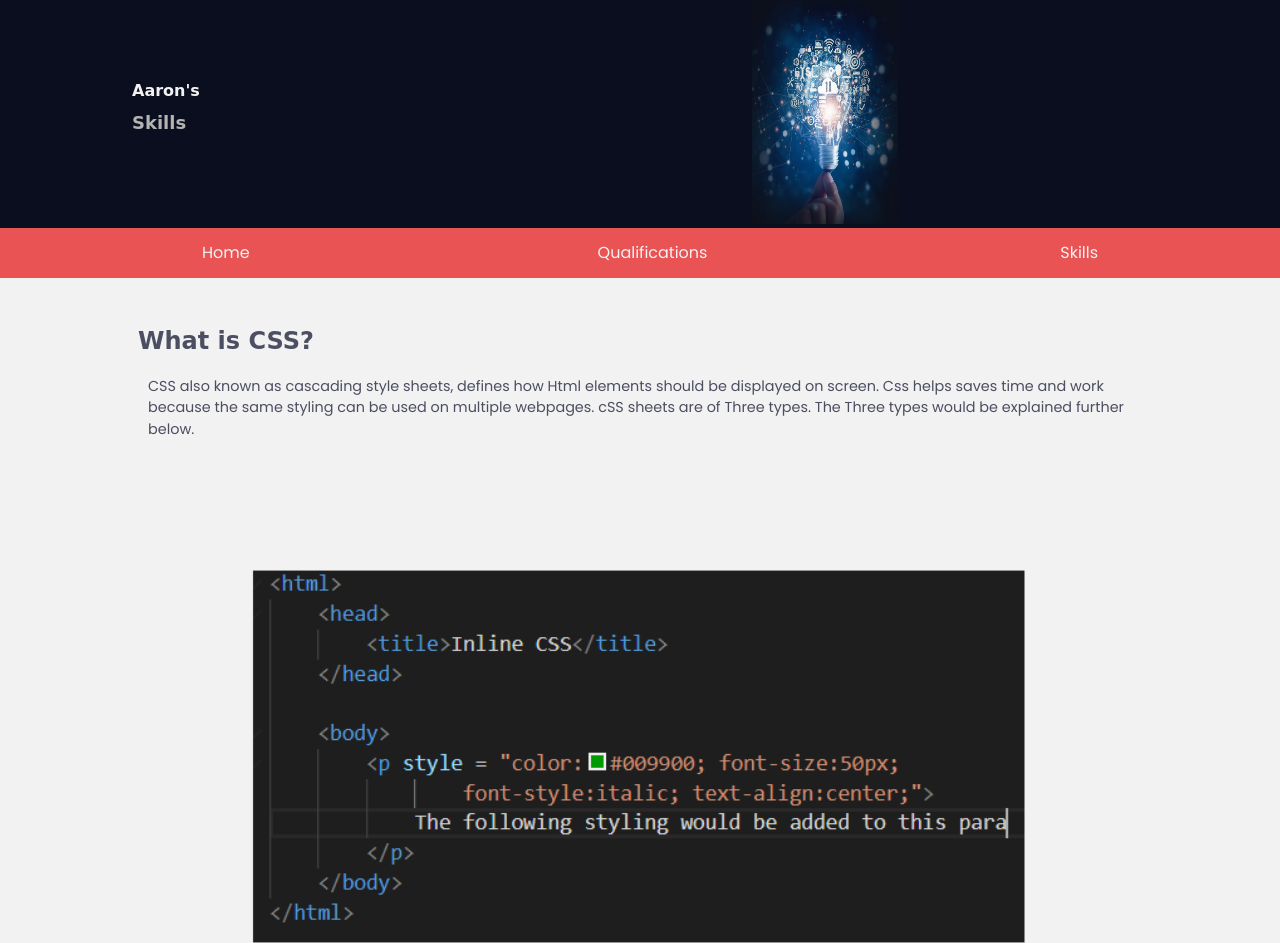
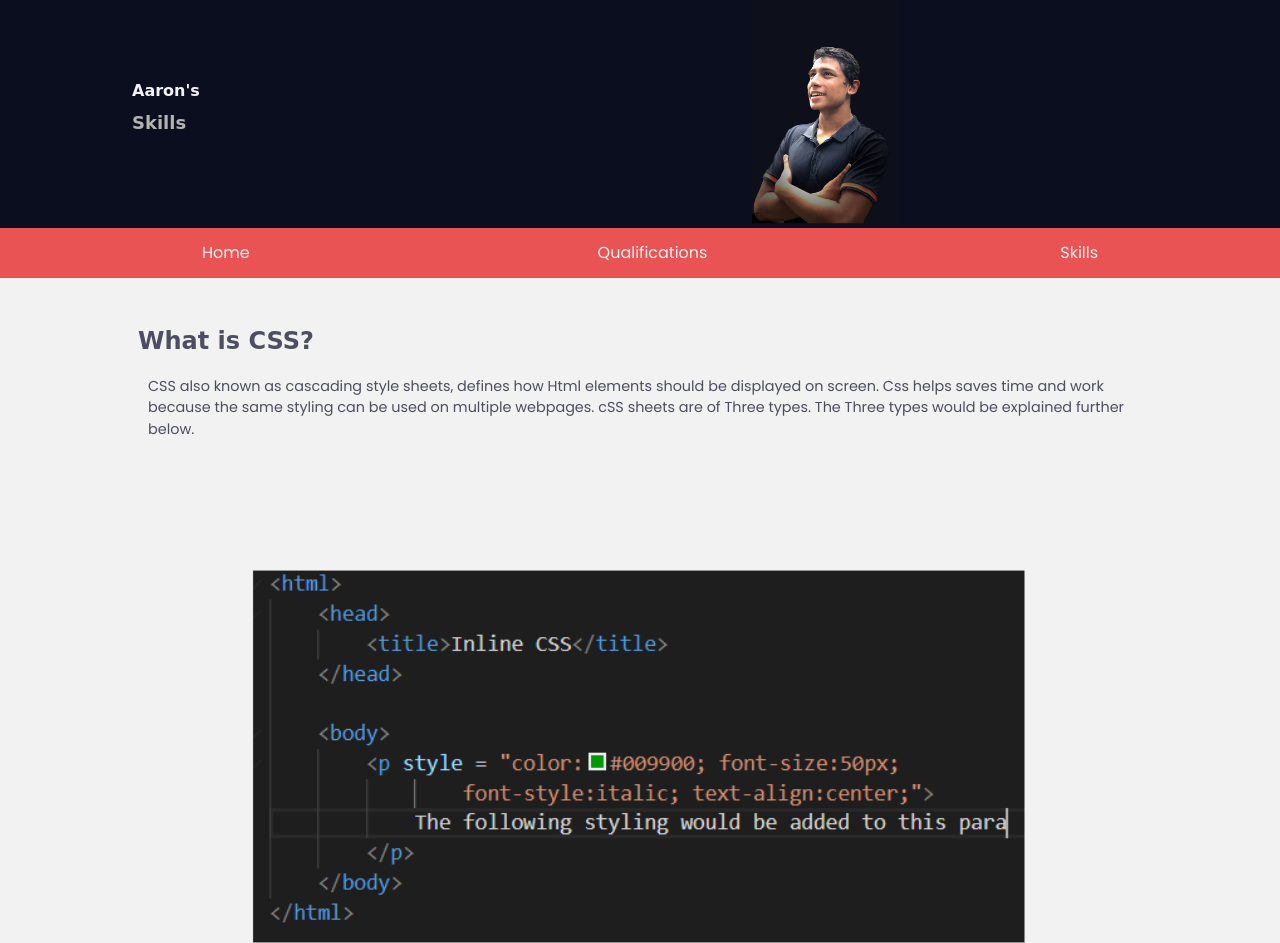
Before and after one commit to Aaron-Gunawardena/Aaron-Gunawardena.github.io, a plain HTML site: page skills.html in a window 1280 px wide. Shown: the top 943 px of the page. Drawn offline with Linux system fonts and the light colour scheme; a web font is replaced by a local one.

Commit message:
Update skills.html

```diff
--- a/skills.html
+++ b/skills.html
@@ -21,7 +21,7 @@
         <h1>Skills</h1>
       </section>
       <section class="Introduction">
-        <img class="mainImg" src="images/Skills.jpg" alt="main" />
+        <img class="mainImg" src="images/Aaron.jpg" alt="main" />
       </section>
     </div>
     <nav class="mainNav">
```
